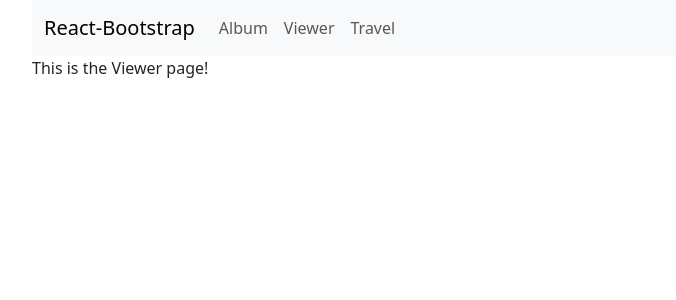
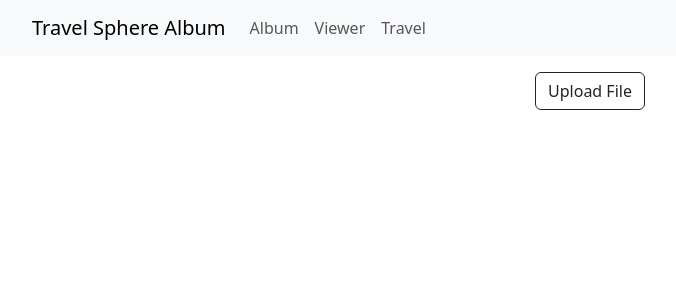
Before and after one commit to SirlLizz/TravelSphereAlbum, a React (Create React App) app: page /viewer in a window 1280 px wide. Shown: the top 300 px of the page, without its empty margins (50-726 px from the left). Built offline with nearby package versions, Linux system fonts and the light colour scheme.

Commit message:
mpv viewer done

```diff
--- a/package.json
+++ b/package.json
@@ -10,6 +10,7 @@
     "react": "^18.3.1",
     "react-bootstrap": "^2.10.4",
     "react-dom": "^18.3.1",
+    "react-photo-sphere-viewer": "^6.0.0",
     "react-router-bootstrap": "^0.26.3",
     "react-router-dom": "^6.26.0",
     "react-scripts": "5.0.1"
--- a/src/App.css
+++ b/src/App.css
@@ -1,3 +1,13 @@
 .App {
     background-color: #282c34;
 }
+
+.photo-sphere-container{
+    display: flex;
+    flex-direction: column;
+    height: 100%;
+}
+
+.photo-sphere-stretch {
+    flex-grow: 1;
+}
--- a/src/components/NavBar.js
+++ b/src/components/NavBar.js
@@ -8,8 +8,8 @@ class NavBar extends React.Component {
     render() {
         return (
             <Navbar expand="lg" className="bg-body-tertiary">
-            <Container>
-                <Navbar.Brand href="/">React-Bootstrap</Navbar.Brand>
+            <Container fluid="md">
+                <Navbar.Brand href="/">Travel Sphere Album</Navbar.Brand>
                 <Navbar.Toggle aria-controls="basic-navbar-nav" />
                 <Navbar.Collapse id="basic-navbar-nav">
                 <Nav className="me-auto">
--- /dev/null
+++ b/src/components/UploadFile.js
@@ -0,0 +1,58 @@
+import React, { useState } from "react";
+import { Button, Form, Modal, ProgressBar } from "react-bootstrap";
+
+const UploadFile = props => {
+  const [showModal, setShowModal] = useState(false);
+  const [file, setFile] = useState(null);
+
+  const handleFileSubmit = (e) => {
+    e.preventDefault();
+    if (!file) return alert("Please add file name!");
+    const fileExtension = file.name.split(".").reverse()[0];
+    const allowedExtensions = ["png", "jpg", "jpeg", "gif", "svg"];
+
+    if (allowedExtensions.indexOf(fileExtension) === -1) {
+      return alert(`File with extension ${fileExtension} not allowed!`);
+    }
+    props.fileHandler(file)
+    setShowModal(false)
+  };
+
+  return (
+    <>
+      <Modal show={showModal} onHide={() => setShowModal(false)} >
+        <Modal.Header closeButton>
+          <Modal.Title>
+            Upload File
+          </Modal.Title>
+        </Modal.Header>
+        <Modal.Body>
+            <Form onSubmit={handleFileSubmit} encType="multipart/form-data">
+              <Form.Group controlId="formBasicFolderName" className="my-2">
+                <Form.Control
+                  type="file"
+                  onChange={(e) => {
+                    setFile(e.target.files[0]);
+                  }}
+                />
+              </Form.Group>
+              <Form.Group controlId="formBasicFolderSubmit" className="mt-5">
+                <Button
+                  type="submit"
+                  className="form-control"
+                  variant="primary"
+                >
+                  Upload File
+                </Button>
+              </Form.Group>
+            </Form>
+        </Modal.Body>
+      </Modal>
+      <Button className="mx-auto my-3"  onClick={() => setShowModal(true)} variant="outline-dark" >
+          Upload File
+      </Button>
+    </>
+  );
+};
+
+export default UploadFile;
--- /dev/null
+++ b/src/components/Viewer.js
@@ -0,0 +1,35 @@
+import React from 'react';
+import { ReactPhotoSphereViewer } from "react-photo-sphere-viewer";
+import UploadFile from './UploadFile';
+
+class ViewerWindow extends React.Component {
+    constructor(props) {
+        super(props);
+        this.state = {
+            file: undefined
+        }
+    }
+
+    fileHandler = (newFile) => {
+        this.setState({
+          file: newFile
+        })
+      }
+
+    render() {
+        return (
+            <div class="photo-sphere-container">
+                <UploadFile fileHandler = {this.fileHandler}/>
+                <div class="photo-sphere-stretch ">
+                    {this.state.file && (<ReactPhotoSphereViewer
+                        src={URL.createObjectURL(this.state.file)}
+                        height={"100%"}
+                        width={"100%"}
+                    ></ReactPhotoSphereViewer>
+                    )}
+                </div>
+            </div>
+        );
+    }
+}
+export default ViewerWindow;
--- a/src/index.css
+++ b/src/index.css
@@ -1,3 +1,7 @@
+html {
+  height: 100%;
+}
+
 body {
     margin: 0;
     font-family: -apple-system, BlinkMacSystemFont, 'Segoe UI', 'Roboto', 'Oxygen',
@@ -6,4 +10,11 @@ body {
     -webkit-font-smoothing: antialiased;
     -moz-osx-font-smoothing: grayscale;
     background-color: #282c34;
-  }
+    height: 100%;
+}
+
+#root{
+  height: 100%;
+  display: flex;
+  flex-direction: column;
+}
--- a/src/pages/Travel.js
+++ b/src/pages/Travel.js
@@ -4,7 +4,7 @@ import NavBar from '../components/NavBar';
 
 function Travel() {
     return (
-        <Container>
+        <Container fluid="xxl">
             <NavBar />
             <div>
                 <p>This is the Travel page!</p>
--- a/src/pages/Viewer.js
+++ b/src/pages/Viewer.js
@@ -1,15 +1,14 @@
 import React from 'react';
 import { Container } from 'react-bootstrap';
 import NavBar from '../components/NavBar';
+import ViewerWindow from '../components/Viewer';
 
 function Viewer() {
     return (
-        <Container>
+        <>
             <NavBar />
-            <div>
-                <p>This is the Viewer page!</p>
-            </div>
-        </Container>
+            <ViewerWindow/>
+        </>
     );
 }
 export default Viewer;
```
